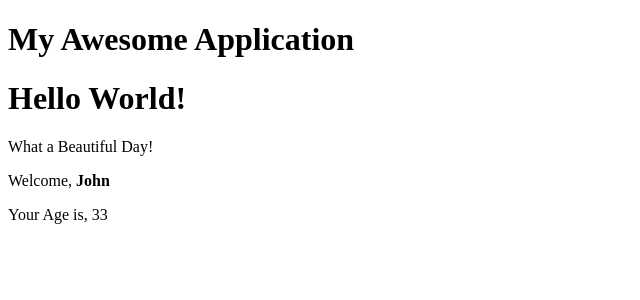
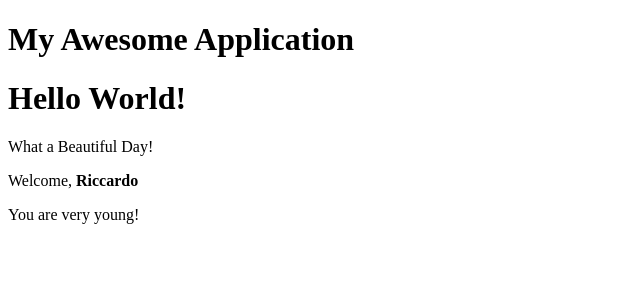
Before and after one commit to RiccardoMannino/Jsx-exercise, a React (Create React App) app in the folder react-exercises/: page / in a window 1280 px wide. Shown: the top 300 px of the page, without its empty margins (0-640 px from the left). Built offline with nearby package versions, Linux system fonts and the light colour scheme.

Commit message:
conditional-rendering-05

```diff
--- a/react-exercises/src/Age.js
+++ b/react-exercises/src/Age.js
@@ -4,7 +4,11 @@
   render() {
     return (
       <>
-        <p>Your Age is, {this.props.age}</p>
+        {this.props.age > 18 ? (
+          <p>Your Age is, {this.props.age}</p>
+        ) : (
+          <p>You are very young!</p>
+        )}
       </>
     );
   }
--- a/react-exercises/src/App.js
+++ b/react-exercises/src/App.js
@@ -11,7 +11,7 @@
         <h1>My Awesome Application</h1>
         <Hello />
         {/* <Message /> */}
-        <Welcome name="John" age={33} />
+        <Welcome name="Riccardo" age={18} />
       </div>
     );
   }
--- a/react-exercises/src/Welcome.js
+++ b/react-exercises/src/Welcome.js
@@ -8,10 +8,8 @@
         <p>
           Welcome, <strong>{this.props.name}</strong>
         </p>
-        {this.props.age > 18 &&
-          this.props.age < 65 &&
-          this.props.name === "John" && <Age age={this.props.age} />}
-      </> // Se il valore della props age è maggiore di 18 e minore di 65 e la props name equivale a "John" allora il componente Age verrà visualizzato(conditional-rendering-04)
+        <Age age={this.props.age} />
+      </>
     );
   }
 }
```
